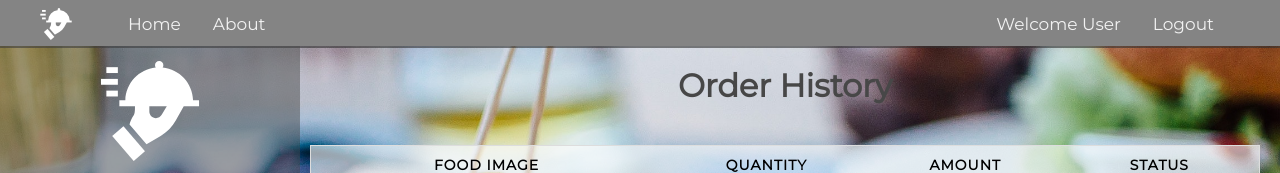
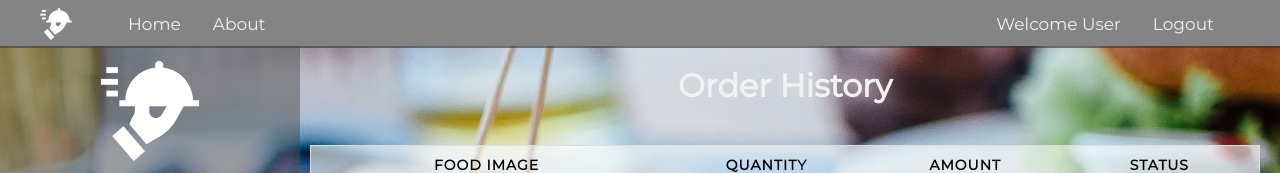
Before and after one commit to edogbosunny/Fast-Food-Fast-Cycle-36, a plain HTML site: page UI/orderhistory.html in a window 1280 px wide. Shown: the top 173 px of the page. Drawn offline with Linux system fonts and the light colour scheme.

Commit message:
Update orderhistory.css

```diff
--- a/UI/css/orderhistory.css
+++ b/UI/css/orderhistory.css
@@ -576,6 +576,6 @@ imgt:hover {
   margin-top:10x;
   margin-bottom: 40px;
   text-align: center;
-  color:#474747
+  color:#f2f2f2;
   /* display: none; */
 }
```
